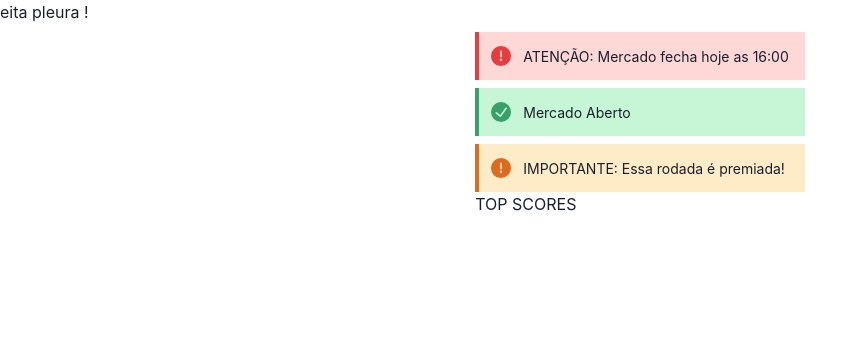
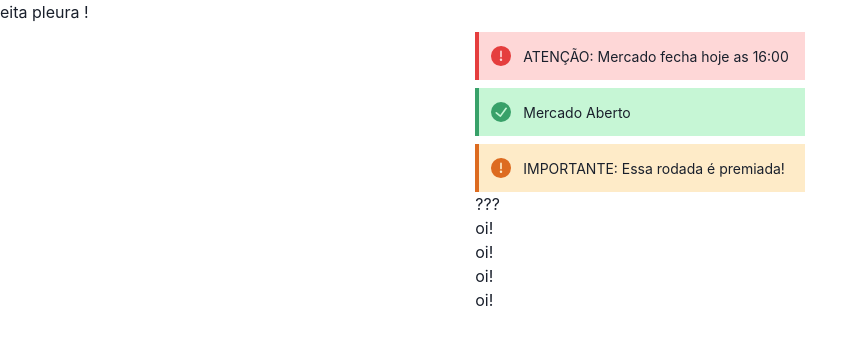
Before and after one commit to rafaelmbcosta/league-next, a Next.js app: page / in a window 1280 px wide. Shown: the top 344 px of the page, without its empty margins (0-867 px from the left). Built offline with nearby package versions, Linux system fonts and the light colour scheme.

Commit message:
WIP: topscores

```diff
--- a/components/home/TopScores.js
+++ b/components/home/TopScores.js
@@ -1,5 +1,19 @@
-import { Box } from '@chakra-ui/react'
+import { Box } from '@chakra-ui/react';
+
+const boxes = [
+  { title: 'Disputa Mensal', link: '/scores/month' },
+  { title: 'Copa da Liga', link: '/scores/league' },
+  { title: 'Campeonato', link: '/scores/championship' },
+  { title: 'Patrimônio', link: '/scores/currency' },
+];
 
 export default function TopScores() {
-    return(<Box>TOP SCORES</Box>)
+  return (
+    <Box>
+      ???
+      {boxes.map((box) => (
+        <div>oi!</div>
+      ))}
+    </Box>
+  );
 }
```
